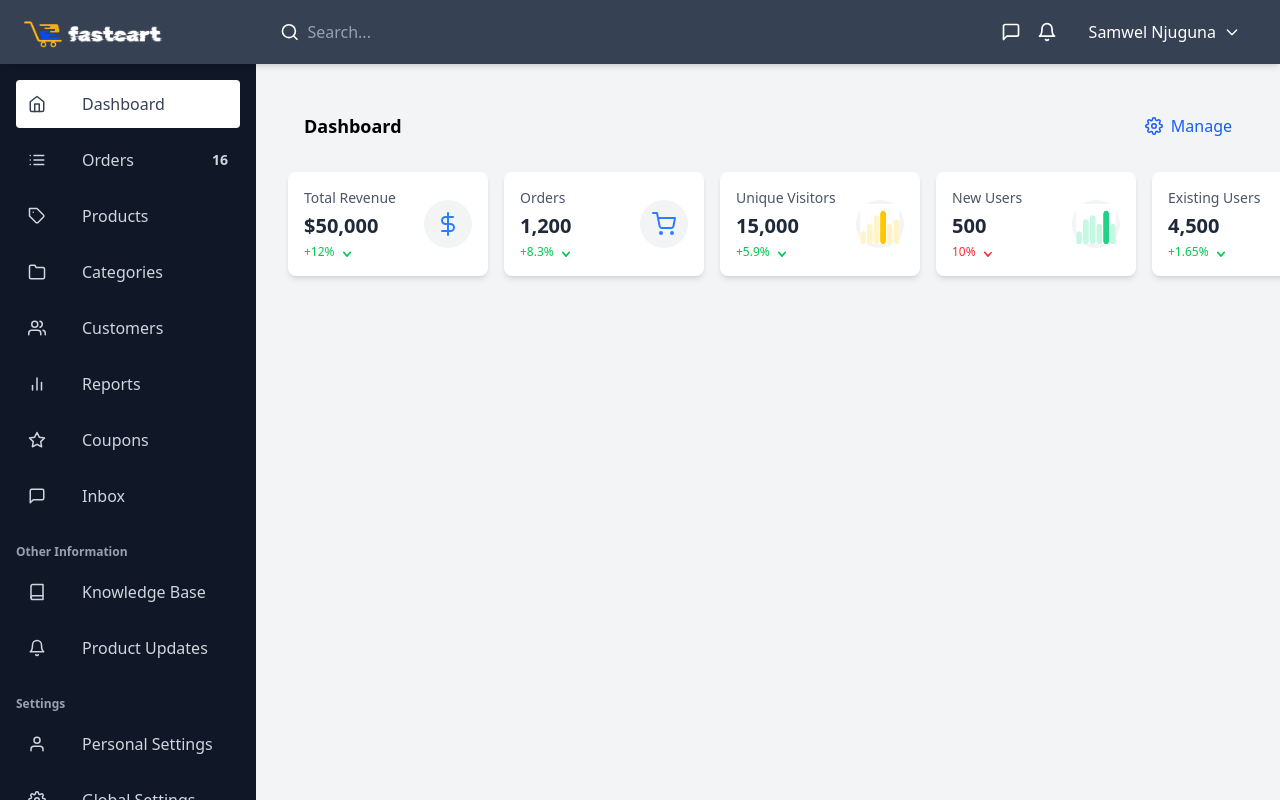
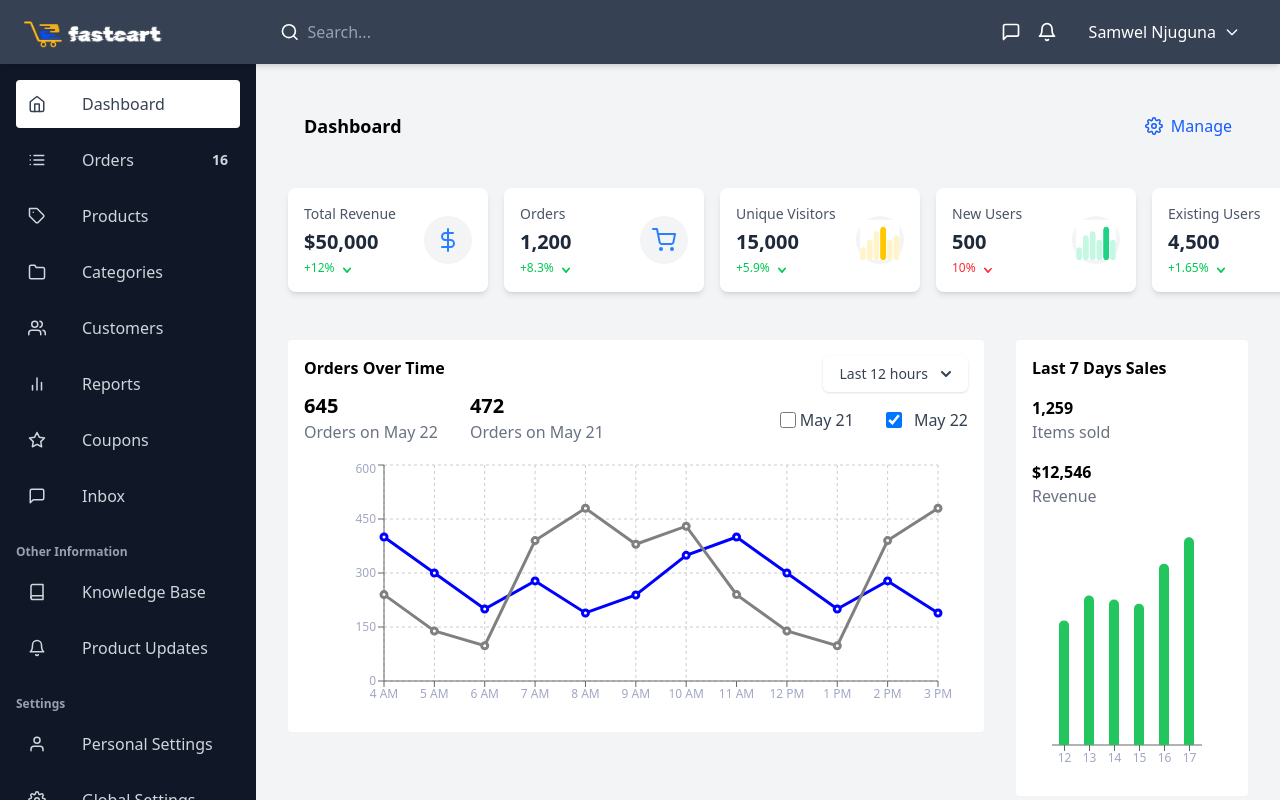
Before and after one commit to test-e-commerce-tellan/admin, a React (Vite) app: page / in a window 1280 px wide. Built offline with nearby package versions, Linux system fonts and the light colour scheme.

Commit message:
feat: graphs

```diff
--- a/package.json
+++ b/package.json
@@ -14,7 +14,8 @@
     "react": "^19.0.0",
     "react-dom": "^19.0.0",
     "react-icons": "^5.5.0",
-    "react-router-dom": "^7.4.1"
+    "react-router-dom": "^7.4.1",
+    "recharts": "^2.15.1"
   },
   "devDependencies": {
     "@eslint/js": "^9.21.0",
--- /dev/null
+++ b/src/components/DropdownButton.tsx
@@ -0,0 +1,58 @@
+import React, { useState } from "react";
+
+interface DropdownButtonProps {
+  label: string;
+  options: string[];
+  onSelect: (option: string) => void;
+}
+
+const DropdownButton: React.FC<DropdownButtonProps> = ({ label, options, onSelect }) => {
+  const [isOpen, setIsOpen] = useState(false);
+
+  const toggleDropdown = () => setIsOpen((prev) => !prev);
+
+  return (
+    <div className="relative inline-block text-left">
+    <button
+      onClick={toggleDropdown}
+      className="inline-flex justify-center w-full rounded-md shadow-sm px-4 py-2 bg-white text-sm font-medium text-gray-700 hover:bg-gray-50 focus:outline-none"
+    >
+        {label}
+        <svg
+          className="-mr-1 ml-2 h-5 w-5"
+          xmlns="http://www.w3.org/2000/svg"
+          viewBox="0 0 20 20"
+          fill="currentColor"
+          aria-hidden="true"
+        >
+          <path
+            fillRule="evenodd"
+            d="M5.293 7.293a1 1 0 011.414 0L10 10.586l3.293-3.293a1 1 0 111.414 1.414l-4 4a1 1 0 01-1.414 0l-4-4a1 1 0 010-1.414z"
+            clipRule="evenodd"
+          />
+        </svg>
+      </button>
+
+      {isOpen && (
+        <div className="absolute right-0 mt-2 w-56 rounded-md shadow-lg bg-white ring-1 ring-black ring-opacity-5 focus:outline-none">
+          <div className="py-1">
+            {options.map((option, index) => (
+              <button
+                key={index}
+                onClick={() => {
+                  onSelect(option);
+                  setIsOpen(false);
+                }}
+                className="block px-4 py-2 text-sm text-gray-700 hover:bg-gray-100 w-full text-left focus:outline-none"
+              >
+                {option}
+              </button>
+            ))}
+          </div>
+        </div>
+      )}
+    </div>
+  );
+};
+
+export default DropdownButton;
--- a/src/pages/dashboard/Dashboard.tsx
+++ b/src/pages/dashboard/Dashboard.tsx
@@ -1,9 +1,11 @@
-import { FiSettings, FiDollarSign, FiShoppingCart, FiUsers, FiUserPlus, FiUserCheck } from "react-icons/fi";
+import { FiSettings, FiDollarSign, FiShoppingCart } from "react-icons/fi";
 import StatisticsBox from "./components/StatisticsBox";
+import OrderStatistics from "./components/OrdersStatistics";
+import Last7DaysSales from "./components/Last7DaysSales";
 
 const Dashboard = () => {
   return (
-    <div className="w-full flex flex-col space-y-4 p-2">
+    <div className="w-full flex flex-col space-y-8 p-2">
       <div className="flex justify-between items-center p-4 rounded">
         <h2 className="text-lg font-semibold text-black">Dashboard</h2>
         <button className="flex items-center space-x-2 text-blue-600 hover:text-blue-800 font-medium">
@@ -12,7 +14,7 @@ const Dashboard = () => {
         </button>
       </div>
 
-      <div className="flex justify-between gap-4">
+      <div className="flex justify-between space-x-4">
         <StatisticsBox
           name="Total Revenue"
           value="$50,000"
@@ -67,6 +69,16 @@ const Dashboard = () => {
           }
         />
       </div>
+
+      <div className="mt-4 flex flex-row gap-4">
+        <div className="w-3/4 mr-4">
+          <OrderStatistics />
+        </div>
+
+        <div className="w-1/4">
+          <Last7DaysSales />
+        </div>
+      </div>
     </div>
   );
 };
--- /dev/null
+++ b/src/pages/dashboard/components/Last7DaysGraph.tsx
@@ -0,0 +1,39 @@
+import { BarChart, Bar, XAxis, Tooltip, ResponsiveContainer } from "recharts";
+
+const Last7DaysGraph = () => {
+  const data = [
+    { name: "12", amt: 1500 },
+    { name: "13", amt: 1800 },
+    { name: "14", amt: 1750 },
+    { name: "15", amt: 1700 },
+    { name: "16", amt: 2181 },
+    { name: "17", amt: 2500 },
+  ];
+
+  return (
+    <div className="w-full h-64">
+      <ResponsiveContainer width="100%" height="100%">
+        <BarChart
+          data={data}
+          margin={{
+            top: 5,
+            right: 30,
+            left: 20,
+            bottom: 5,
+          }}
+        >
+          <XAxis dataKey="name"  tick={{ fontSize: 12, fill: "#A1A7C4" }} />
+          <Tooltip cursor={{ fill: "transparent" }} />
+          <Bar
+            dataKey="amt"
+            fill="#22c55e"
+            barSize={10}
+            radius={[10, 10, 0, 0]}
+          />
+        </BarChart>
+      </ResponsiveContainer>
+    </div>
+  );
+};
+
+export default Last7DaysGraph;
--- /dev/null
+++ b/src/pages/dashboard/components/Last7DaysSales.tsx
@@ -0,0 +1,26 @@
+import Last7DaysGraph from "./Last7DaysGraph";
+
+const Last7DaysSales = () => {
+  return (
+    <>
+      <div className="flex flex-col space-y-2 bg-white rounded text-black p-4">
+        <h2 className="text-md font-bold">Last 7 Days Sales</h2>
+        <div className="flex flex-col pt-2">
+          <p className="font-bold">1,259</p>
+          <span className="text-gray-500">Items sold</span>
+        </div>
+
+        <div className="flex flex-col pt-2">
+          <p className="font-bold">$12,546</p>
+          <span className="text-gray-500">Revenue</span>
+        </div>
+
+        <div className="pt-2">
+          <Last7DaysGraph />
+        </div>
+      </div>
+    </>
+  );
+};
+
+export default Last7DaysSales;
--- /dev/null
+++ b/src/pages/dashboard/components/OrderGraph.tsx
@@ -0,0 +1,78 @@
+import {
+  LineChart,
+  Line,
+  XAxis,
+  YAxis,
+  CartesianGrid,
+  Tooltip,
+  ResponsiveContainer,
+} from "recharts";
+
+const CustomTooltip = ({ active, payload, label }: any) => {
+  if (active && payload && payload.length) {
+    const name = payload[0].name.replace(/(\D+)(\d+)/, "$1 $2");
+    return (
+      <div className="bg-gray-900 text-white px-6 py-2 rounded-lg shadow-md border border-gray-300 text-center">
+        <p className="text-xs font-semibold">{payload[0].value} Orders</p>
+        <p className="text-xs font-light">
+          {name}, {label}
+        </p>
+      </div>
+    );
+  }
+
+  return null;
+};
+
+const OrderGraph = () => {
+  const data = [
+    { name: "4 AM", May21: 400, May22: 240 },
+    { name: "5 AM", May21: 300, May22: 139 },
+    { name: "6 AM", May21: 200, May22: 98 },
+    { name: "7 AM", May21: 278, May22: 390 },
+    { name: "8 AM", May21: 189, May22: 480 },
+    { name: "9 AM", May21: 239, May22: 380 },
+    { name: "10 AM", May21: 349, May22: 430 },
+    { name: "11 AM", May21: 400, May22: 240 },
+    { name: "12 PM", May21: 300, May22: 139 },
+    { name: "1 PM", May21: 200, May22: 98 },
+    { name: "2 PM", May21: 278, May22: 390 },
+    { name: "3 PM", May21: 189, May22: 480 },
+  ];
+
+  return (
+    <div className="w-full h-64">
+      <ResponsiveContainer width="100%" height="100%">
+        <LineChart
+          data={data}
+          margin={{
+            top: 5,
+            right: 30,
+            left: 20,
+            bottom: 5,
+          }}
+        >
+          <CartesianGrid strokeDasharray="3 3" />
+          <XAxis dataKey="name" tick={{ fontSize: 12, fill: "#A1A7C4" }} />
+          <YAxis tick={{ fontSize: 12, fill: "#A1A7C4" }} />
+          <Tooltip content={<CustomTooltip />} />
+          <Line
+            type="linear"
+            dataKey="May21"
+            stroke="#0000FF"
+            strokeWidth={3}
+            activeDot={{ r: 8 }}
+          />
+          <Line
+            type="linear"
+            dataKey="May22"
+            stroke="#808080"
+            strokeWidth={3}
+          />
+        </LineChart>
+      </ResponsiveContainer>
+    </div>
+  );
+};
+
+export default OrderGraph;
--- /dev/null
+++ b/src/pages/dashboard/components/OrdersStatistics.tsx
@@ -0,0 +1,61 @@
+import DropdownButton from "../../../components/DropdownButton";
+import OrderGraph from "./OrderGraph";
+
+const OrderStatistics = () => {
+  const handleDropdown = () => {};
+  const dropdownOptions: string[] = ["Last 12 hours"];
+  return (
+    <>
+      <div className="flex flex-col bg-white rounded text-black p-4">
+        <div className="flex flex-row justify-between w-full">
+          <div className="flex flex-col">
+            <h4 className="text-md font-semibold">Orders Over Time</h4>
+            <div className="flex flex-row mt-3">
+              <div className="mr-8">
+                <h3 className="text-xl font-bold">645</h3>
+                <span className="text-gray-500">Orders on May 22</span>
+              </div>
+              <div>
+                <h3 className="text-xl font-bold">472</h3>
+                <span className="text-gray-500">Orders on May 21</span>
+              </div>
+            </div>
+          </div>
+
+          <div className="flex flex-col items-end">
+            <DropdownButton
+              label={"Last 12 hours"}
+              options={dropdownOptions}
+              onSelect={handleDropdown}
+            />
+
+            <div className="flex flex-row justify-betweeen gap-x-4 mt-4">
+              <label className="flex items-center mr-4">
+                <input
+                  type="checkbox"
+                  className="form-checkbox h-4 w-4 text-blue-600"
+                />
+                <span className="text-gray-700 pl-1">May 21</span>
+              </label>
+
+              <label className="flex items-center gap-2">
+                <input
+                  type="checkbox"
+                  className="form-checkbox h-4 w-4 text-blue-600"
+                  defaultChecked
+                />
+                <span className="text-gray-700 pl-1">May 22</span>
+              </label>
+            </div>
+          </div>
+        </div>
+
+        <div className="mt-4">
+          <OrderGraph />
+        </div>
+      </div>
+    </>
+  );
+};
+
+export default OrderStatistics;
```
Also changed, not shown: 1 other file (tests, documents, lock files or other folders). Lines whose indentation alone changed are shown as unchanged.
